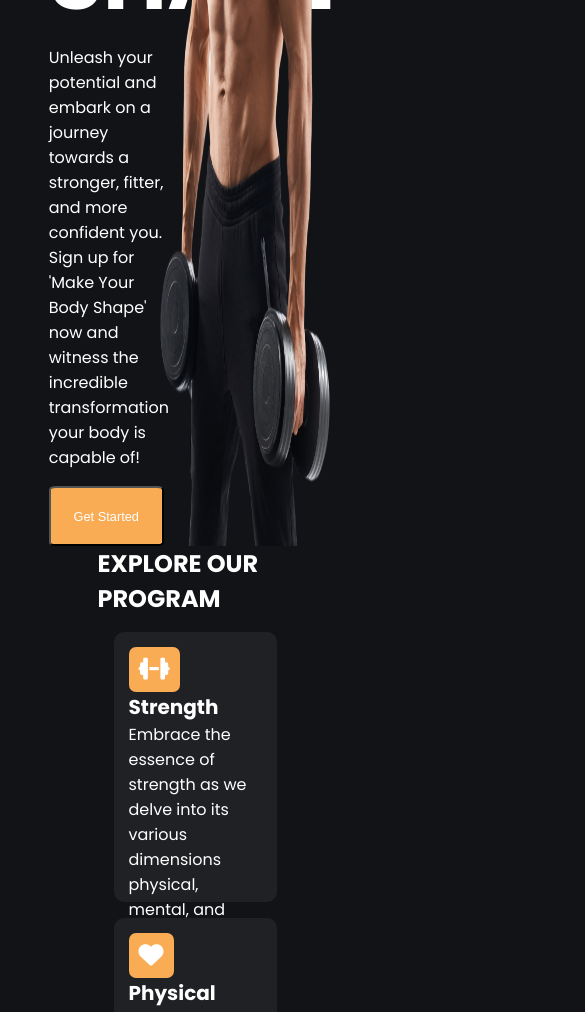
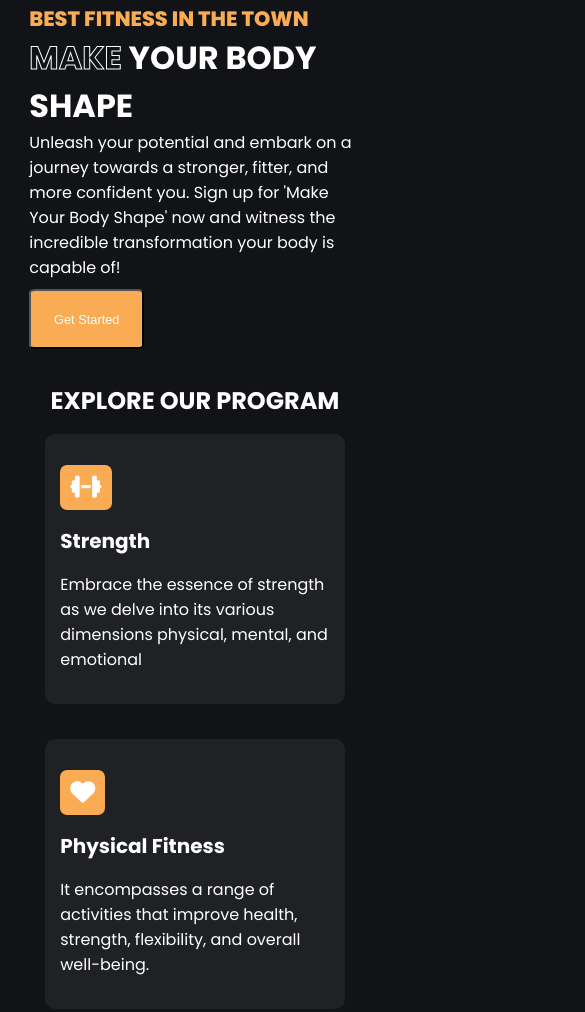
Before and after one commit to BotanDaniel/Gym-Project, a plain HTML site: page Gym Project/index.html in a window 390 px wide. Shown: the part 638-1650 px from the top of the page, 585 px wide, since content can reach past the window. Drawn offline with Linux system fonts and the light colour scheme.

Commit message:
Add files via upload

```diff
--- a/Gym Project/index.html
+++ b/Gym Project/index.html
@@ -12,6 +12,9 @@
   <link rel="stylesheet" href="styles.css" />
   <body>
     <div class="page--container">
+
+            <!-- ---------- NAVBAR SECTION ---------- -->
+
       <nav class="navbar--container">
         <img src="./assets/logo.png" alt="logoImg" />
 
@@ -31,7 +34,7 @@
         <div class="hero--text">
           <p>BEST FITNESS IN THE TOWN</p>
           <h1><span>MAKE</span> YOUR BODY SHAPE</h1>
-          <p>
+          <p class="hero--description--text">
             Unleash your potential and embark on a journey towards a stronger,
             fitter, and more confident you. Sign up for 'Make Your Body Shape'
             now and witness the incredible transformation your body is capable
@@ -47,6 +50,7 @@
         <h2>explore our program</h2>
 
         <div class="card--container">
+          <div class="card--wrapper">
           <div class="card">
             <i class="fa-solid fa-dumbbell"></i>
             <p>Strength</p>
@@ -83,9 +87,11 @@
             </p>
           </div>
         </div>
+        </div>
       </section>
-      <!-- GYM CALSES SECTION -->
-      <section id="class">
+
+   <!-- GYM CALSES SECTION  -->
+    <section id="gym--class">
         <div class="class--images">
           <img src="/assets/class-1.jpg" alt="" class="main--img" />
           <img src="/assets/class-2.jpg" alt="" class="corner--img" />
@@ -214,7 +220,7 @@
 </section>
 
  <!-- FOOTER SECTION -->
- <section id="footer--section">
+ <section class="footer--section">
 
   <div class="socials--container">
     <p class="footer--title">Socials</p>
--- a/Gym Project/styles.css
+++ b/Gym Project/styles.css
@@ -90,6 +90,7 @@ span {
 .hero--img {
   max-height: 100%;
   max-width: 100%;
+  margin-bottom: 10%;
 }
 
 .hero--btn {
@@ -105,6 +106,35 @@ span {
 .hero--btn:hover {
   cursor: pointer;
 }
+
+@media only screen and (max-width: 900px) {
+  #hero {
+    flex-direction: column-reverse;
+  }
+
+  .hero--text {
+    width: 100%;
+    font-size: clamp(0.8rem, 1.6vw, 1.5rem);
+  }
+
+  .hero--text h1,
+  span {
+    font-size: clamp(2rem, 3vw, 4rem);
+  }
+  .hero--text p:first-child {
+    font-size: 1.3rem;
+  }
+  .hero--description--text {
+    width: 100%;
+    font-size: 1rem;
+  }
+
+  .hero--btn {
+    margin-bottom: 10%;
+    margin-top: 3%;
+  }
+}
+
 /* CARD SECTION */
 
 h2 {
@@ -114,10 +144,10 @@ h2 {
   justify-content: center;
 }
 
-.card--container {
+.card--wrapper {
   display: flex;
-  flex-wrap: wrap;
-  gap: 16px; /* Adjust gap between cards as needed */
+  flex-direction: row;
+  gap: 16px;
   padding: 16px;
 }
 
@@ -154,12 +184,47 @@ h2 {
   background-color: #383b41;
 }
 
+@media only screen and (max-width: 1875px) {
+  .card--wrapper {
+    display: grid;
+    grid-template-columns: repeat(2, 1fr);
+    grid-template-rows: repeat(2, 1fr);
+    grid-row-gap: 25px;
+    grid-column-gap: 25px;
+  }
+
+  .card--container {
+    display: flex;
+    justify-content: center;
+  }
+}
+
+@media only screen and (max-width: 900px) {
+  .card--wrapper {
+    display: grid;
+    grid-template-columns: 1fr;
+    grid-template-rows: 1fr;
+    grid-row-gap: 35px;
+  }
+  .card {
+    width: 100%;
+  }
+
+  .card--container {
+    display: flex;
+    justify-content: center;
+  }
+}
+
 /* GYM CLASSES SECTION */
-#class {
+#gym--class {
   width: 100%;
-  height: 50vh;
+  height: auto;
   display: flex;
   align-items: center;
+  flex-direction: row;
+
+  margin-top: 13%;
 }
 
 .class-images {
@@ -200,6 +265,23 @@ h3 {
   position: relative;
   top: -80px;
   right: 70px;
+}
+
+@media only screen and (max-width: 900px) {
+  #gym--class {
+    display: flex;
+    align-items: center;
+    flex-direction: column;
+  }
+
+  .corner--img {
+    position: relative;
+    left: 250px;
+  }
+
+  .class--text {
+    width: 100%;
+  }
 }
 
 /* JOIN US SECTION */
@@ -369,6 +451,7 @@ ul i {
 
 h6 {
   font-size: clamp(1rem, 2vw, 1.5rem);
+  margin-bottom: 2%;
 }
 
 .review--text {
@@ -413,10 +496,15 @@ h6 {
 }
 /* FOOTER SECTION */
 
-#footer--section {
+.footer--section {
   display: flex;
   flex-direction: row;
   justify-content: space-evenly;
+}
+
+.footer--section p:not([class]):hover {
+  color: #f9ac54;
+  cursor: pointer;
 }
 
 .footer--title {
@@ -424,3 +512,11 @@ h6 {
   font-size: clamp(0.9rem, 1.5vw, 1.3rem);
   margin-bottom: 10px;
 }
+
+/* ////////////////////// */
+@media only screen and (max-width: 900px) {
+  .page--container {
+    width: 85%;
+    height: auto;
+  }
+}
```
